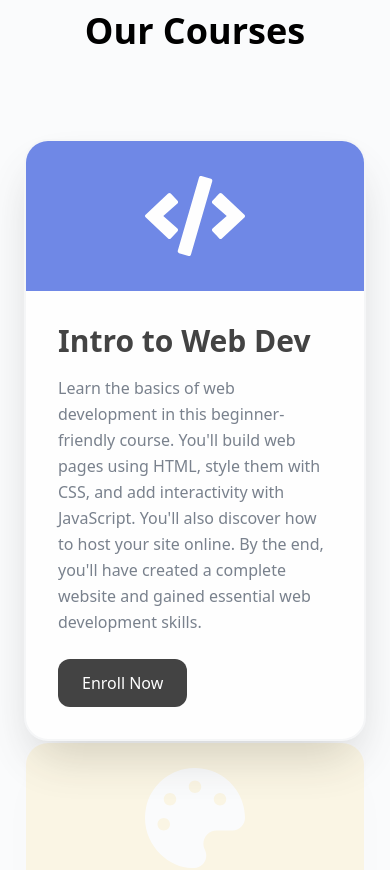
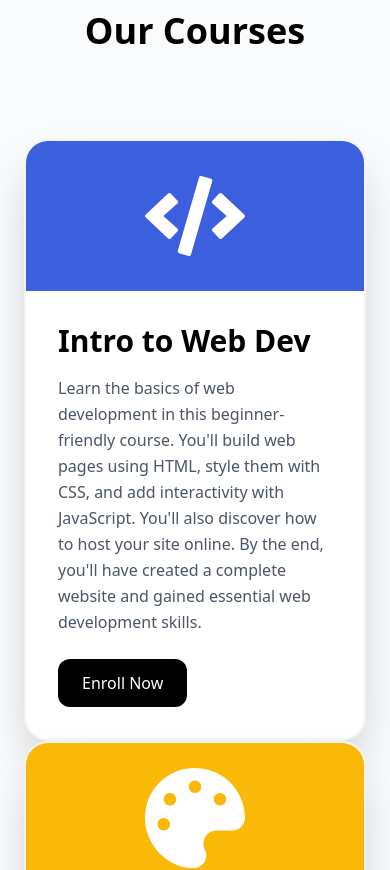
Before and after one commit to kene-dev/techbro-uni, a React (Vite) app: page / in a window 390 px wide. Shown: the part 1060-1930 px from the top of the page. Built offline with nearby package versions, Linux system fonts and the light colour scheme.

Commit message:
mobile animation updated again

```diff
--- a/src/components/Courses.jsx
+++ b/src/components/Courses.jsx
@@ -26,16 +26,16 @@ const CoursesSection = ({title, desc, icon, bg, index}) => {
         offset: ["start center", "start start"]
     })
 
-    const rotate = useTransform(scrollYProgress, [0, 0.5, 1], isSmallScreen ? [0,0,0] : [0,randomRotation, 5])
+    const rotate = useTransform(scrollYProgress, [0, 0.5, 1], isSmallScreen ? [0,0,0.9] : [0,randomRotation, 5])
     const scale = useTransform(scrollYProgress, [0, 0.5, 1], isSmallScreen ? [1,1,0.9] : [0,1, 1])
-    const opacity = useTransform(scrollYProgress, [0, 0.5, 1], [0,1, 1])
+    const opacity = useTransform(scrollYProgress, [0, 0.5, 1], isSmallScreen ? [1,1,1] : [0,1, 1])
 
 
   return (
           <motion.div
             ref={targetRef}
             className="sticky lg:h-[320px] h-max w-full max-w-4xl z-10"
-            style={{rotate, top: `${isSmallScreen ? 100 : 130 + index * isSmallScreen ? 10 : 40}px`, scale, opacity,}}
+            style={{rotate, top: `${isSmallScreen ? 100 : 130 + index * isSmallScreen ? 200 : 40}px`, scale, opacity,}}
           >
 
             <div className="bg-white h-full rounded-3xl shadow-2xl overflow-hidden flex flex-col lg:flex-row  border-2 border-gray-100">
```
